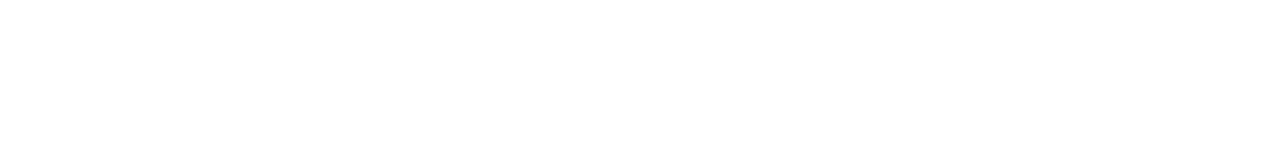
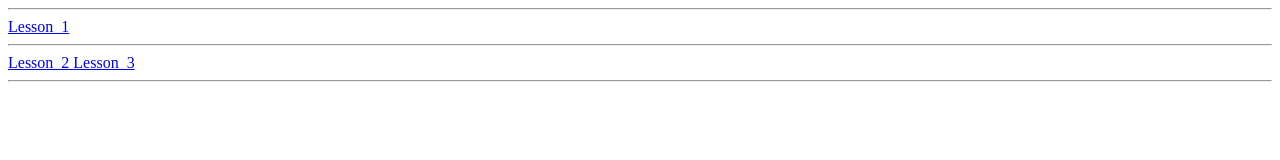
Before and after one commit to DariaGubareva24/personal.GubarevaD, a plain HTML site: page index.html in a window 1280 px wide. Drawn offline with Linux system fonts and the light colour scheme.

```diff
--- a/index.html
+++ b/index.html
@@ -6,6 +6,14 @@
     <title>Document</title>
 </head>
 <body>
+ <hr>
+ <a href="Lesson_1/index.html"> Lesson_1 </a>
+
+ <hr>
+ <a href="Lesson_2/index.html"> Lesson_2 </a>
+
+ <a href="Lesson-3/index.html"> Lesson_3 </a>
+ <hr>
 
 </body>
 </html>
```
